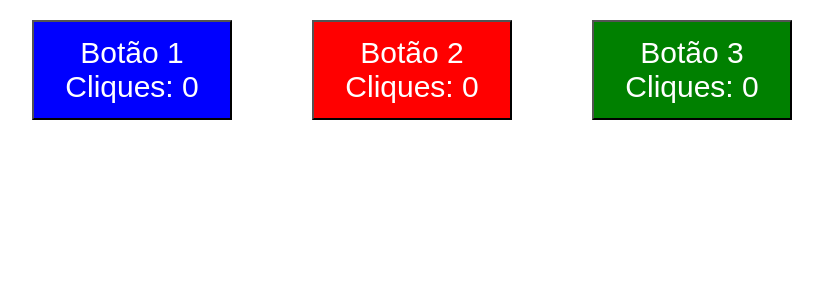
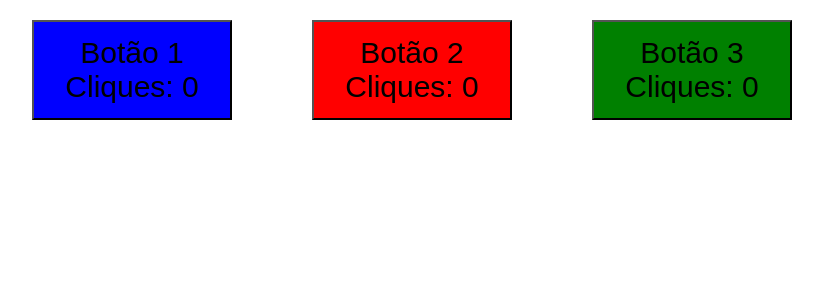
Before and after one commit to AugustoMagalhaes/trybe-exercicios, a React (Create React App) app in the folder front-end/bloco-11-componentes-com-estado-eventos-e-formularios-com-react/dia-1-componentes-com-estado-e-eventos/exercicios-course/fancy-buttons/: page / in a window 1280 px wide. Shown: the top 300 px of the page, without its empty margins (8-831 px from the left). Built offline with nearby package versions, Linux system fonts and the light colour scheme.

Commit message:
Adicionando alteraçao dinamica da cor do texto dos botoes quando a contagem de cliques e' par.

```diff
--- a/front-end/bloco-11-componentes-com-estado-eventos-e-formularios-com-react/dia-1-componentes-com-estado-e-eventos/exercicios-course/fancy-buttons/src/App.js
+++ b/front-end/bloco-11-componentes-com-estado-eventos-e-formularios-com-react/dia-1-componentes-com-estado-e-eventos/exercicios-course/fancy-buttons/src/App.js
@@ -5,29 +5,58 @@ class App extends React.Component {
   constructor() {
     super()
     this.handleClick = this.handleClick.bind(this);
+    this.changeColor = this.changeColor.bind(this);
     this.state = {
       firstBtnClicks: 0,
       secBtnClicks: 0,
       thirdBtnClicks: 0,
+      firstBtnClicksColor: 'black',
+      secBtnClicksColor: 'black',
+      thirdBtnClicksColor: 'black',
     }
   }
 
+  changeColor(element) {
+    return (this.state[element] % 2 === 0)
+      ? 'black' : 'white';
+  }
+
   handleClick(event) {
-    const { name, textContent } = event.target;
+    const { name } = event.target;
     this.setState((previousState, _props) => ({
       [name]: previousState[name] + 1,
-    } ))
+    }))
+  }
+
+  componentDidUpdate(_prevProps, prevState) {
+    const prevKeys = Object.keys(prevState);
+    const diff = prevKeys.find((elem) => {
+      return prevState[elem] !== this.state[elem]
+    })
+    if (diff) {
+    this.setState({
+      [diff+'Color']: this.changeColor(diff),
+    })
+    }
   }
 
   render() {
+    const { state: {
+      firstBtnClicksColor, secBtnClicksColor, thirdBtnClicksColor,
+      firstBtnClicks, secBtnClicks, thirdBtnClicks,
+    }, handleClick} = this;
+
     return (
       <>
-        <button onClick={this.handleClick} name="firstBtnClicks">Botão 1
-        <br/>Cliques: {this.state.firstBtnClicks}</button>
-        <button onClick={this.handleClick} name="secBtnClicks">Botão 2
-        <br/>Cliques: {this.state.secBtnClicks}</button>
-        <button onClick={this.handleClick} name="thirdBtnClicks">Botão 3
-          <br/>Cliques: {this.state.thirdBtnClicks}</button>
+        <button onClick={handleClick} style={{color: firstBtnClicksColor}}
+          name="firstBtnClicks">Botão 1
+          <br/>Cliques: {firstBtnClicks}</button>
+        <button onClick={handleClick} style={{color: secBtnClicksColor}}
+          name="secBtnClicks">Botão 2
+          <br/>Cliques: {secBtnClicks}</button>
+        <button onClick={handleClick} style={{color: thirdBtnClicksColor}}
+          name="thirdBtnClicks">Botão 3
+          <br/>Cliques: {thirdBtnClicks}</button>
       </>
     );
   }
```
